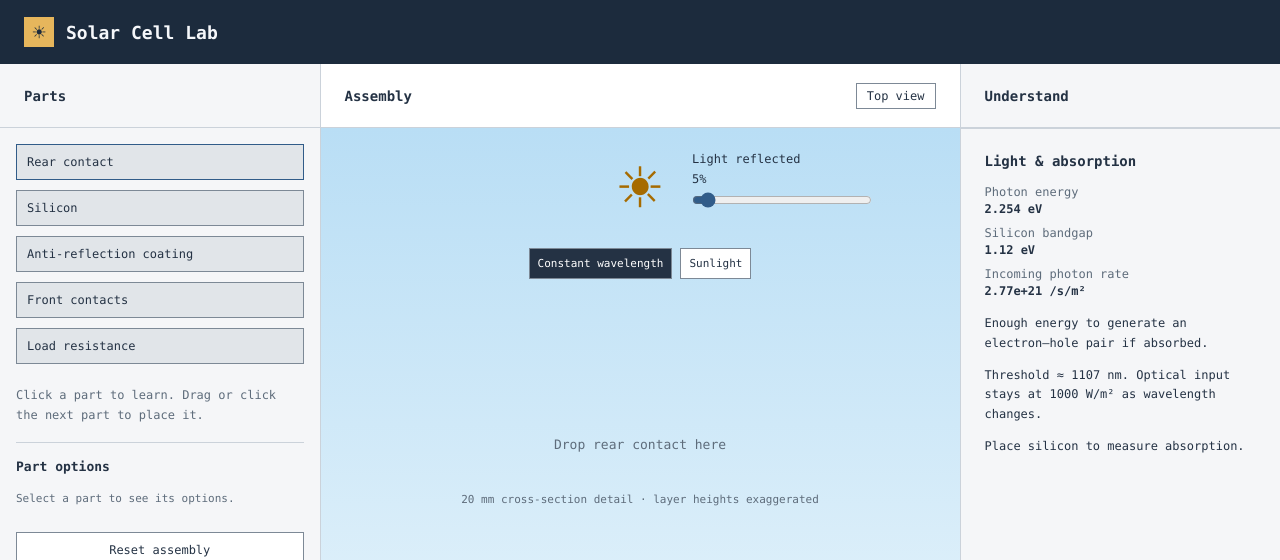
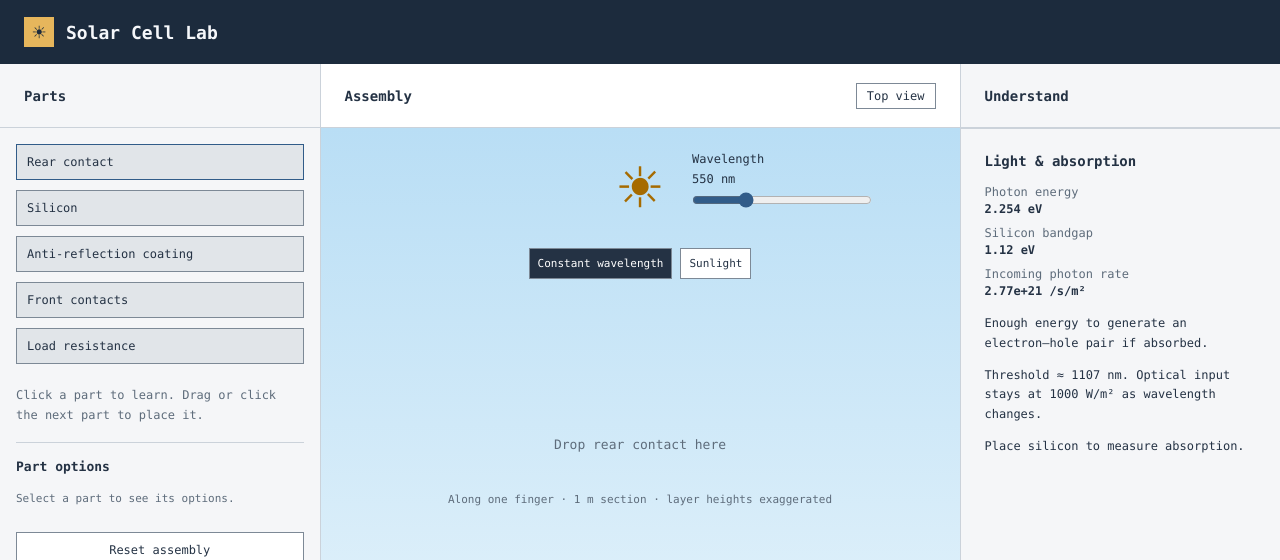
Before and after one commit to Nevetsgaming/Solarpanelsim, a React (Vite) app: page / in a window 1280 px wide. Shown: the top 560 px of the page. Built offline with nearby package versions, Linux system fonts and the light colour scheme.

Commit message:
busbar fix

```diff
--- a/src/App.css
+++ b/src/App.css
@@ -52,7 +52,8 @@
 .silicon-base { background: #324f70; color: #fff; }
 .assembly-area button:focus-visible { outline: 2px solid #172332; outline-offset: 2px; z-index: 1; }
 .coating { background: #b4d5df; color: #243244; }
-.front-contacts { height: 26px; }
+.front-contacts { height: 32px; border: none; background: none; }
+.contact-cross-section { display: block; width: 100%; height: 32px; overflow: visible; }
 .part-options { margin: 0 16px 24px; padding-top: 16px; border-top: 1px solid var(--border); }
 .part-options h3 { font-size: 13px; margin-bottom: 16px; }
 .part-options p { font-size: 11px; color: var(--muted); }
--- a/src/App.tsx
+++ b/src/App.tsx
@@ -46,7 +46,7 @@ function App() {
       <main>
         <div className="workspace">
           <DesignPanel placedPartCount={placedPartCount} onPlacePart={placePart} onSelectPart={setSelectedPartId} selectedPartId={selectedPartId} settings={settings} onSettingChange={changeSetting} onReset={resetAssembly} isSunlight={isSunlight} />
-          <CellVisualization placedPartCount={placedPartCount} onPlacePart={placePart} onSelectPart={setSelectedPartId} settings={settings} selectedPartId={selectedPartId} onReflectedPercentChange={(value) => changeSetting('reflectedPercent', value)} isSunlight={isSunlight} onLightModeChange={setIsSunlight} />
+          <CellVisualization placedPartCount={placedPartCount} onPlacePart={placePart} onSelectPart={setSelectedPartId} settings={settings} selectedPartId={selectedPartId} onWavelengthChange={(value) => changeSetting('wavelengthNm', value)} isSunlight={isSunlight} onLightModeChange={setIsSunlight} />
           <LearningPanel selectedPartId={selectedPartId} settings={settings} hasSilicon={placedPartCount >= 2} hasCoating={placedPartCount >= 3} isSunlight={isSunlight} />
         </div>
       </main>
--- a/src/components/CellVisualization.tsx
+++ b/src/components/CellVisualization.tsx
@@ -2,9 +2,9 @@ import { useState } from 'react'
 import Panel from './Panel'
 import TopView from './TopView'
 import Resistor from './Resistor'
+import ContactCrossSection from './ContactCrossSection'
 import { parts } from '../parts'
 import type { PartSettings } from '../partOptions'
-import { contactGeometry, panelGeometry } from '../panelGeometry'
 
 type CellVisualizationProps = {
   placedPartCount: number
@@ -12,17 +12,13 @@ type CellVisualizationProps = {
   onSelectPart: (partId: string) => void
   settings: PartSettings
   selectedPartId: string | null
-  onReflectedPercentChange: (value: number) => void
+  onWavelengthChange: (value: number) => void
   isSunlight: boolean
   onLightModeChange: (isSunlight: boolean) => void
 }
 
-export default function CellVisualization({ placedPartCount, onPlacePart, onSelectPart, settings, selectedPartId, onReflectedPercentChange, isSunlight, onLightModeChange }: CellVisualizationProps) {
+export default function CellVisualization({ placedPartCount, onPlacePart, onSelectPart, settings, selectedPartId, onWavelengthChange, isSunlight, onLightModeChange }: CellVisualizationProps) {
   const [isTopView, setIsTopView] = useState(false)
-  // The cross-section shows a 20 mm slice; full panel dimensions are in Top view.
-  const { fingerWidthMm } = contactGeometry(settings.fingerWidth, settings.fingerSpacing)
-  const fingerWidthPercent = fingerWidthMm / panelGeometry.detailWidthMm * 100
-  const fingerSpacingPercent = settings.fingerSpacing / panelGeometry.detailWidthMm * 100
 
   return (
     <Panel id="visualization" title="Assembly" headerAction={
@@ -40,17 +36,18 @@ export default function CellVisualization({ placedPartCount, onPlacePart, onSele
       >
         <button type="button" className="assembly-sun" aria-label="Sunlight options and explanation" aria-pressed={selectedPartId === 'sun'} onClick={() => onSelectPart('sun')}>☀</button>
         <div className="sun-slider option-control">
-          <label htmlFor="reflectedPercent">Light reflected</label>
-          <output htmlFor="reflectedPercent">{settings.reflectedPercent}%</output>
+          <label htmlFor="wavelengthNm">Wavelength</label>
+          <output htmlFor="wavelengthNm">{isSunlight ? 'Sunlight spectrum' : `${settings.wavelengthNm} nm`}</output>
           <input
-            id="reflectedPercent"
+            id="wavelengthNm"
             type="range"
-            min="0"
-            max="100"
+            min="300"
+            max="1200"
             step="1"
-            value={settings.reflectedPercent}
-            aria-valuetext={`${settings.reflectedPercent} percent`}
-            onChange={(event) => onReflectedPercentChange(Number(event.target.value))}
+            value={settings.wavelengthNm}
+            disabled={isSunlight}
+            aria-valuetext={`${settings.wavelengthNm} nanometres`}
+            onChange={(event) => onWavelengthChange(Number(event.target.value))}
           />
         </div>
         <div className="light-mode-controls" role="group" aria-label="Light source">
@@ -80,20 +77,23 @@ export default function CellVisualization({ placedPartCount, onPlacePart, onSele
                   <button
                     type="button"
                     className={`cell-layer ${part.id}`}
-                    aria-label={`Learn about ${part.name.toLowerCase()}`}
+                    aria-label={part.id === 'front-contacts' ? 'Front contacts: section along one finger showing two busbars' : `Learn about ${part.name.toLowerCase()}`}
                     aria-pressed={selectedPartId === part.id}
                     onClick={() => onSelectPart(part.id)}
                     style={part.id === 'rear-contact'
                       ? { height: 8 + settings.rearThickness * 0.6 }
                       : part.id === 'coating'
                         ? { height: 4 + settings.coatingThickness * 0.08 }
-                        : { background: `repeating-linear-gradient(90deg, #9da8b5 0 ${fingerWidthPercent}%, transparent ${fingerWidthPercent}% ${fingerSpacingPercent}%)` }}
-                  />
+                        : undefined}
+                  >
+                    {part.id === 'front-contacts' && <ContactCrossSection />}
+                  </button>
                 )}
               </div>
             ))}
           </div>
-          <p className="top-view-caption">20 mm cross-section detail · layer heights exaggerated</p>
+          <p className="top-view-caption">Along one finger · 1 m section · layer heights exaggerated</p>
+          {placedPartCount >= 4 && <p className="top-view-caption">Raised contacts: two 5 mm busbars. Finger width is visible in Top view.</p>}
           <div className="compact-layer-labels" aria-label="Select an assembled layer">
             {parts.slice(0, placedPartCount).reverse().map((part) => (
               <button type="button" key={part.id} aria-pressed={selectedPartId === part.id} onClick={() => onSelectPart(part.id)}>{part.name}</button>
--- /dev/null
+++ b/src/components/ContactCrossSection.tsx
@@ -0,0 +1,18 @@
+import { panelGeometry } from '../panelGeometry'
+
+export default function ContactCrossSection() {
+  const { heightMm, busbarPositionsMm, busbarWidthMm } = panelGeometry
+
+  // Cut along a finger: its width lies out of the screen.
+  // Horizontal distances are in mm; metal heights are exaggerated for visibility.
+  return (
+    <svg className="contact-cross-section" viewBox={`0 0 ${heightMm} 32`} preserveAspectRatio="none" aria-hidden="true">
+      <g fill="#9da8b5" stroke="#000" strokeWidth="0.5">
+        <rect x="0" y="20" width={heightMm} height="12" vectorEffect="non-scaling-stroke" />
+        {busbarPositionsMm.map((position) => (
+          <rect key={position} x={position - busbarWidthMm / 2} y="0" width={busbarWidthMm} height="20" vectorEffect="non-scaling-stroke" />
+        ))}
+      </g>
+    </svg>
+  )
+}
--- a/src/components/PartOptions.tsx
+++ b/src/components/PartOptions.tsx
@@ -26,7 +26,6 @@ export default function PartOptions({ selectedPartId, settings, onSettingChange,
           <input
             id={option.key}
             type="range"
-            disabled={isSunlight && option.key === 'wavelengthNm'}
             min={option.key === 'fingerSpacing' ? minimumFingerSpacing(settings.fingerWidth) : option.min}
             max={option.max}
             step={option.step}
@@ -41,7 +40,7 @@ export default function PartOptions({ selectedPartId, settings, onSettingChange,
       )}
       {partId === 'silicon' && <p>Fixed emitter depth: {panelGeometry.emitterThicknessUm} µm.</p>}
       {options && <p>{partId === 'sun'
-        ? isSunlight ? 'Sunlight contains many wavelengths. Switch to Constant wavelength to use this slider.' : 'Optical power stays fixed when wavelength changes.'
+        ? isSunlight ? 'Sunlight contains many wavelengths. Switch to Constant wavelength to use the slider beside the sun.' : 'Adjust wavelength beside the sun. Optical power stays fixed.'
         : partId === 'load'
           ? 'Resistance setting only. Current, voltage and power are not calculated yet.'
         : partId === 'silicon'
--- a/src/partOptions.ts
+++ b/src/partOptions.ts
@@ -26,9 +26,7 @@ export const partOptions: Record<string, PartOption[]> = {
   load: [
     { key: 'loadResistance', label: 'Load resistance', unit: 'Ω', min: 0.1, max: 100, step: 0.1 },
   ],
-  sun: [
-    { key: 'wavelengthNm', label: 'Wavelength', unit: 'nm', min: 300, max: 1200, step: 1 },
-  ],
+  sun: [],
   'rear-contact': [
     { key: 'rearThickness', label: 'Metal thickness', unit: 'µm', min: 5, max: 50, step: 1 },
   ],
@@ -36,6 +34,7 @@ export const partOptions: Record<string, PartOption[]> = {
     { key: 'siliconThickness', label: 'Absorber thickness', unit: 'µm', min: 50, max: 300, step: 1 },
   ],
   coating: [
+    { key: 'reflectedPercent', label: 'Light reflected', unit: '%', min: 0, max: 100, step: 1 },
     { key: 'coatingThickness', label: 'Coating thickness', unit: 'nm', min: 40, max: 150, step: 1 },
   ],
   'front-contacts': [
```
Also changed, not shown: 1 other file (tests, documents, lock files or other folders).
